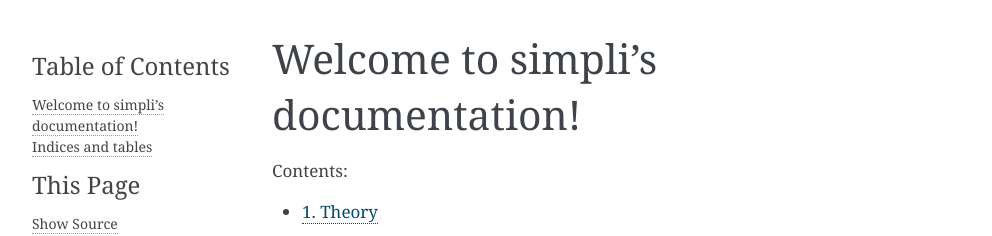
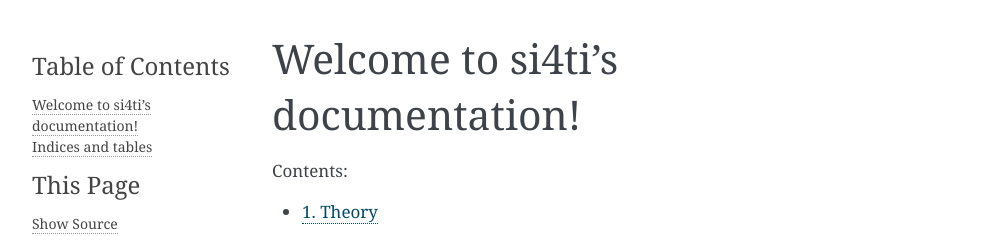
Before and after one commit to equinor/si4ti, a Sphinx documentation site: the page built from doc/index.rst, in a window 1280 px wide. Shown: the top 236 px of the page, without its empty margins (148-1140 px from the left). Built offline with Sphinx 7.4.7, drawn with Linux system fonts in a browser that asks for light colours.

Commit message:
Rename Simpli -> Si4ti

```diff
--- a/CMakeLists.txt
+++ b/CMakeLists.txt
@@ -1,5 +1,5 @@
 cmake_minimum_required(VERSION 3.5 FATAL_ERROR)
-project(simpli VERSION 0.0.0 LANGUAGES CXX)
+project(si4ti VERSION 0.0.0 LANGUAGES CXX)
 
 include(CTest)
 include(GNUInstallDirs)
--- a/doc/CMakeLists.txt
+++ b/doc/CMakeLists.txt
@@ -1,4 +1,4 @@
-project(simpli-doc)
+project(si4ti-doc)
 
 if(NOT BUILD_DOC)
     return()
--- a/doc/conf.py
+++ b/doc/conf.py
@@ -19,7 +19,7 @@
 
 # -- Project information -----------------------------------------------------
 
-project = 'simpli'
+project = 'si4ti'
 copyright = '2018, Sveinung Styve Rundhovde and Jørgen Kvalsvik'
 author = 'Sveinung Styve Rundhovde and Jørgen Kvalsvik'
 
@@ -102,7 +102,7 @@
 # -- Options for HTMLHelp output ---------------------------------------------
 
 # Output file base name for HTML help builder.
-htmlhelp_basename = 'simplidoc'
+htmlhelp_basename = 'si4tidoc'
 
 
 # -- Options for LaTeX output ------------------------------------------------
--- a/doc/index.rst
+++ b/doc/index.rst
@@ -1,9 +1,9 @@
-.. simpli documentation master file, created by
+.. si4ti documentation master file, created by
    sphinx-quickstart on Wed May 16 09:21:42 2018.
    You can adapt this file completely to your liking, but it should at least
    contain the root `toctree` directive.
 
-Welcome to simpli's documentation!
+Welcome to si4ti's documentation!
 ==================================
 
 .. toctree::
```
Also changed, not shown: .travis.yml, 7 other files.
